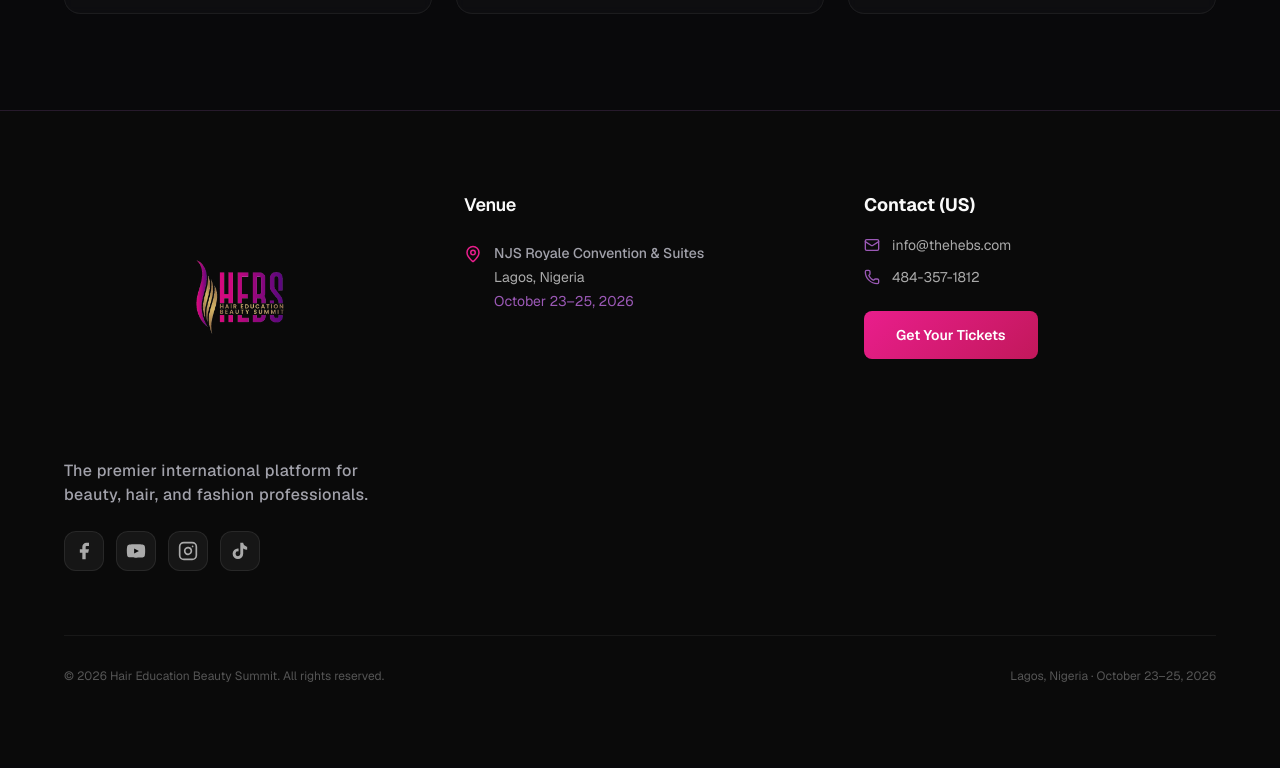
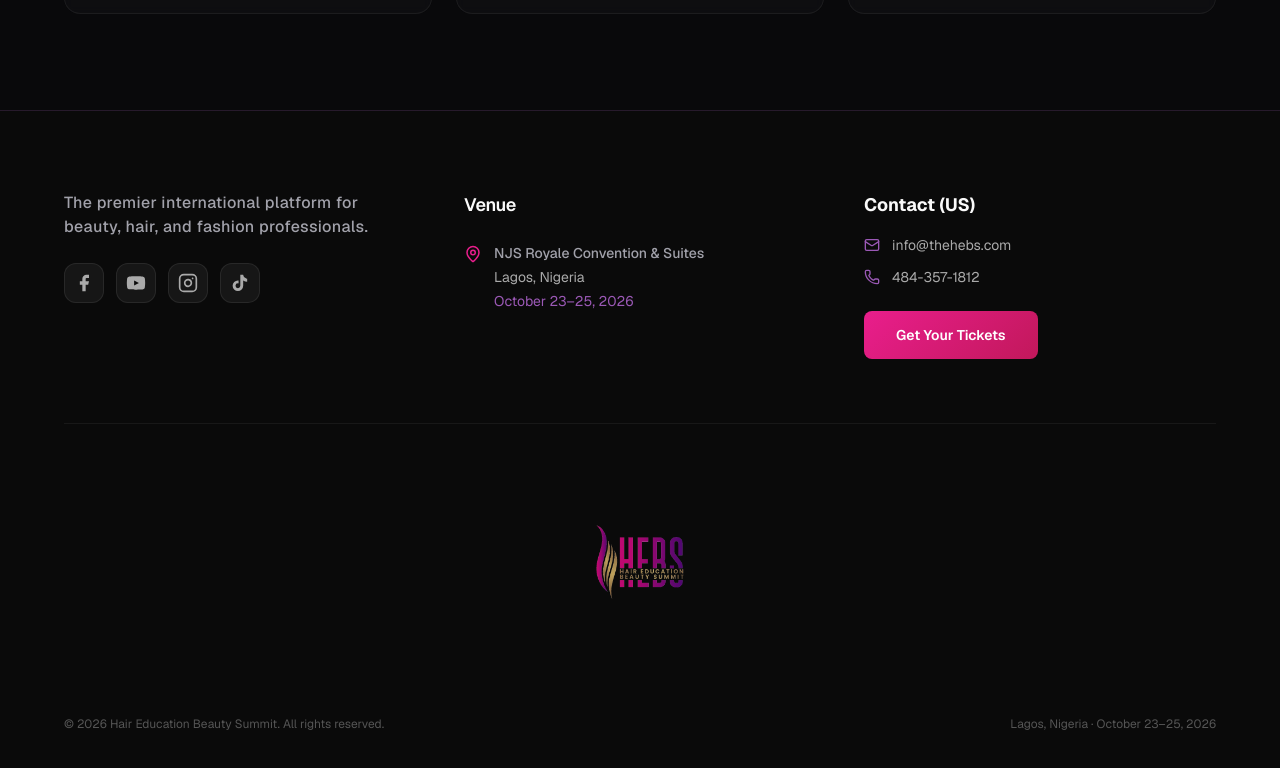
Before and after one commit to alexis800-glitch/hebs-lagos-2026, a Next.js app: page / in a window 1280 px wide. Shown: the part 1500-2268 px from the top of the page. Built offline with nearby package versions, Linux system fonts and the light colour scheme.

Commit message:
auto: relocate footer logo to centered bottom bar above copyright

```diff
--- a/components/Footer.tsx
+++ b/components/Footer.tsx
@@ -76,16 +76,7 @@ export default function Footer() {
         >
           {/* Brand */}
           <div className="flex flex-col gap-4">
-            <div>
-              <Image
-                src="/assets/hebs_logo_transparent.png"
-                alt="HEBS Lagos 2026 Logo"
-                width={220}
-                height={220}
-                className="w-[180px] sm:w-[220px] h-auto object-contain mx-auto mb-4 block opacity-90"
-              />
-            </div>
-            <p className="text-zinc-400 text-sm md:text-base font-medium leading-relaxed mt-4 max-w-sm text-left tracking-wide">
+            <p className="text-zinc-400 text-sm md:text-base font-medium leading-relaxed max-w-sm text-left tracking-wide">
               The premier international platform for beauty, hair, and fashion professionals.
             </p>
             <div className="flex items-center gap-3 mt-2">
@@ -188,15 +179,24 @@ export default function Footer() {
           whileInView={{ opacity: 1 }}
           viewport={{ once: true }}
           transition={{ duration: 0.6, ease: EASE }}
-          className="pt-8 flex flex-col sm:flex-row items-center justify-between gap-4"
+          className="pt-8 flex flex-col items-center gap-4"
           style={{ borderTop: "1px solid rgba(255,255,255,0.06)" }}
         >
+          <Image
+            src="/assets/hebs_logo_transparent.png"
+            alt="HEBS Lagos 2026 Logo"
+            width={220}
+            height={220}
+            className="w-[180px] sm:w-[220px] h-auto object-contain mx-auto mb-6 block opacity-80 transition-opacity hover:opacity-100"
+          />
+          <div className="w-full flex flex-col sm:flex-row items-center justify-between gap-4">
           <p className="text-xs font-inter" style={{ color: "#555" }}>
             © {new Date().getFullYear()} Hair Education Beauty Summit. All rights reserved.
           </p>
           <p className="text-xs font-inter" style={{ color: "#555" }}>
             Lagos, Nigeria · October 23–25, 2026
           </p>
+          </div>
         </motion.div>
       </div>
     </footer>
```
